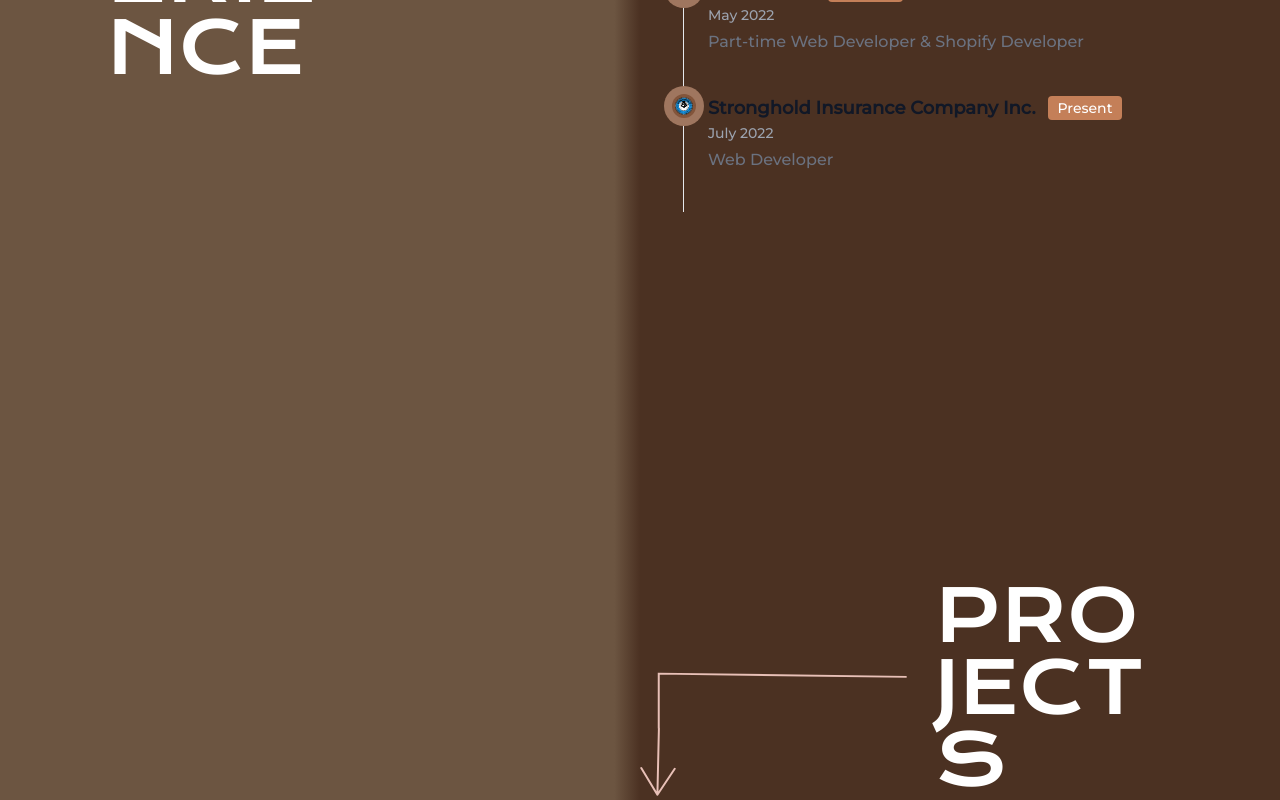
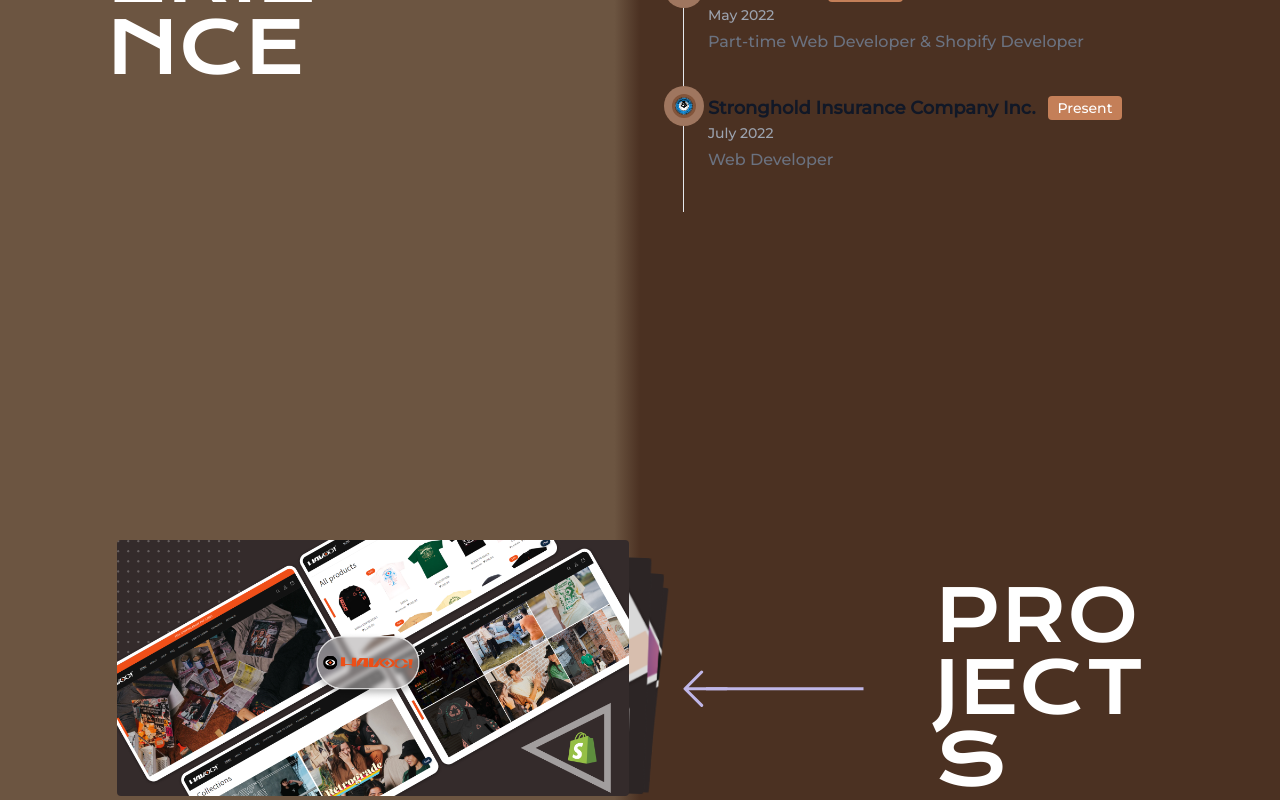
Before and after one commit to zmcrtrinidad/portfolio-v3, a React (Vite) app: page / in a window 1280 px wide. Shown: the part 2000-2800 px from the top of the page. Built offline with nearby package versions, Linux system fonts and the light colour scheme.

Commit message:
feature change projects design

```diff
--- a/package.json
+++ b/package.json
@@ -13,7 +13,8 @@
     "framer-motion": "^9.0.3",
     "react": "^18.2.0",
     "react-anchor-link-smooth-scroll": "^1.0.12",
-    "react-dom": "^18.2.0"
+    "react-dom": "^18.2.0",
+    "swiper": "^9.0.5"
   },
   "devDependencies": {
     "@types/node": "^18.13.0",
--- a/src/App.tsx
+++ b/src/App.tsx
@@ -6,6 +6,7 @@
 import Experience from "@/templates/experience";
 import Projects from "@/templates/projects";
 import Contact from "@/templates/contact";
+
 
 
 
--- a/src/index.css
+++ b/src/index.css
@@ -13,3 +13,6 @@
   font-family:"Montserrat", sans-serif;
   @apply text-white bg-gradient-graybrown ;
 }
+.swiper {
+  width: 40vw;
+}
--- a/src/templates/projects/index.tsx
+++ b/src/templates/projects/index.tsx
@@ -2,12 +2,27 @@
 import { SelectedPage } from "@/shared/types";
 import { motion } from "framer-motion";
 import ArrowDown from "@/assets/ArrowDown.svg";
+import ArrowReverse from "@/assets/ArrowReverse.svg";
+
 import Havoc from "@/assets/HAVOC.png";
 import Vestia from "@/assets/VESTIA.png";
 import NEUMeet from "@/assets/NEUMEET.png";
 import YofiHouse from "@/assets/YofiHouse.png";
 import AVSoundStation from "@/assets/AVSOUNDSTATION.png";
 import QuickwayHoldings from "@/assets/QUICKWAYHOLDINGS.png";
+
+// Import Swiper React components
+import { Swiper, SwiperSlide } from "swiper/react";
+
+// Import Swiper styles
+import "swiper/css";
+import "swiper/css/effect-cards";
+
+
+
+// import required modules
+import { EffectCards } from "swiper";
+
 
 
 
@@ -26,10 +41,22 @@
                 onViewportEnter={() => setSelectedPage(SelectedPage.PROJECTS)}>
                 <div className="flex flex-col-reverse  md:flex-row w-full md:my-10  ">
                     <div className="flex flex-col  basis-2/4 text-xl gap-11">
+                    <Swiper
+                            effect={"cards"}
+                            grabCursor={true}
+                            modules={[EffectCards]}
+                            className=""
+                        >
+                            <SwiperSlide><img src={Havoc} alt="" className="rounded" /></SwiperSlide>
+                            <SwiperSlide><img src={Vestia} alt="" className="rounded" /></SwiperSlide>
+                            <SwiperSlide><img src={NEUMeet} alt="" className="rounded" /></SwiperSlide>
+                            <SwiperSlide><img src={YofiHouse} alt="" className="rounded" /></SwiperSlide>
+                            <SwiperSlide><img src={AVSoundStation} alt="" className="rounded" /></SwiperSlide>
+                        </Swiper>
                     </div>
                     <div className="md:flex basis-2/4 my-10 ">
-                        <div className="flex flex-row justify-end items-end basis-2/4">
-                            <img src={ArrowDown} alt="" className="hidden md:block" />
+                        <div className="flex flex-row justify-center items-center basis-2/4">
+                            <img src={ArrowReverse} alt="" className="hidden md:block" />
                         </div>
                         <div className="flex flex-row justify-center items-center basis-2/4 ">
                             <p className="md:text-7xl text-xl  font-kronaOne ">PRO<br className="hidden md:block" />JECT<br className="hidden md:block" />S</p>
@@ -39,7 +66,7 @@
 
                 </div>
 
-                <div>
+                {/* <div>
                 <div className="flex flex-col justify-center items-center gap-10 my-10">
                     <div className="flex flex-col md:flex-row gap-6">
                         <div>
@@ -69,10 +96,10 @@
                         </div>
                     </div>
                 </div>
-                </div>
+            </div> */}
 
             </motion.div>
-        </section>
+        </section >
     )
 }
 
```
Also changed, not shown: src/assets/HAVOC.png, 1 other file (tests, documents, lock files or other folders). Lines whose indentation alone changed are shown as unchanged.
